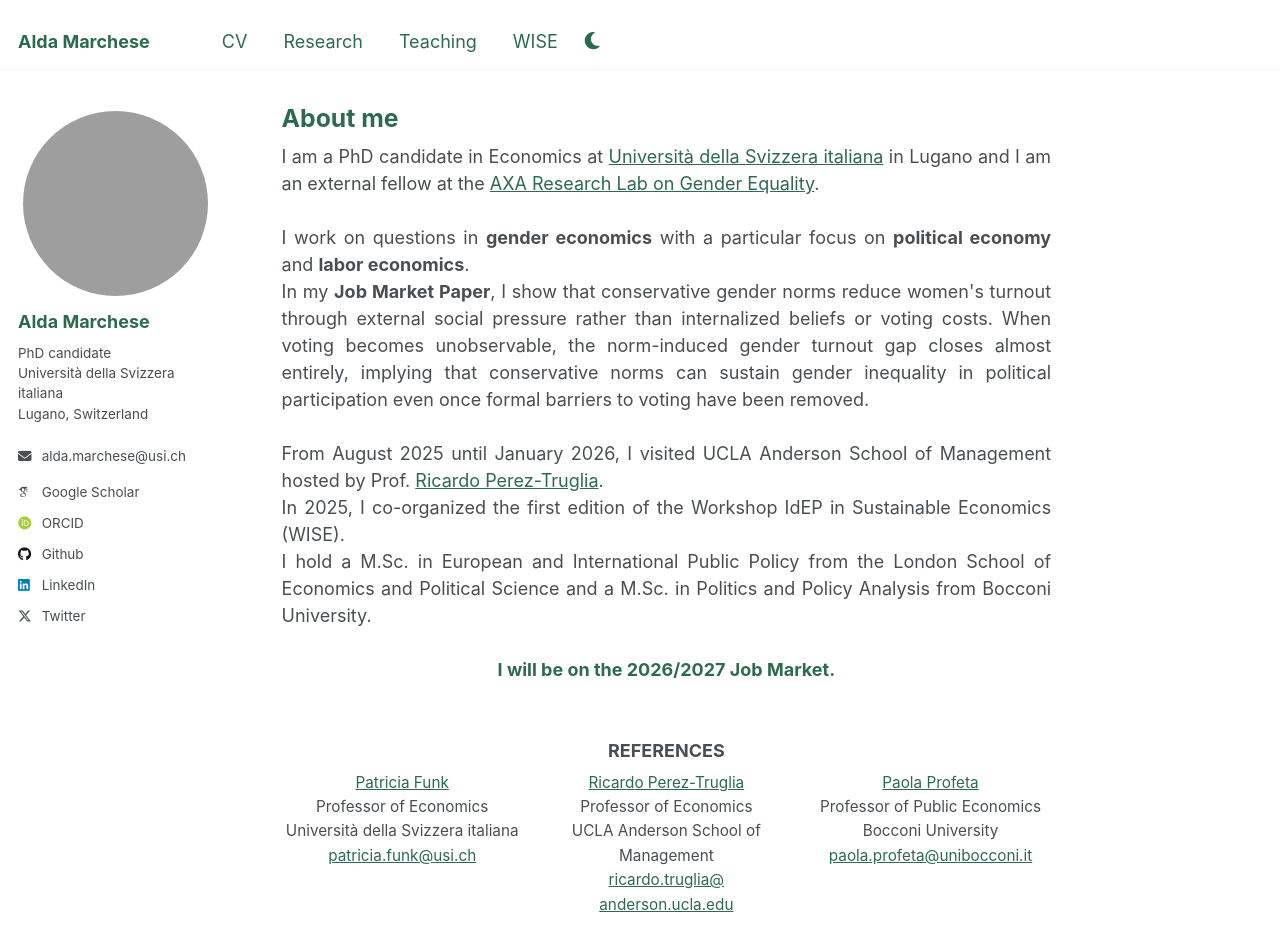
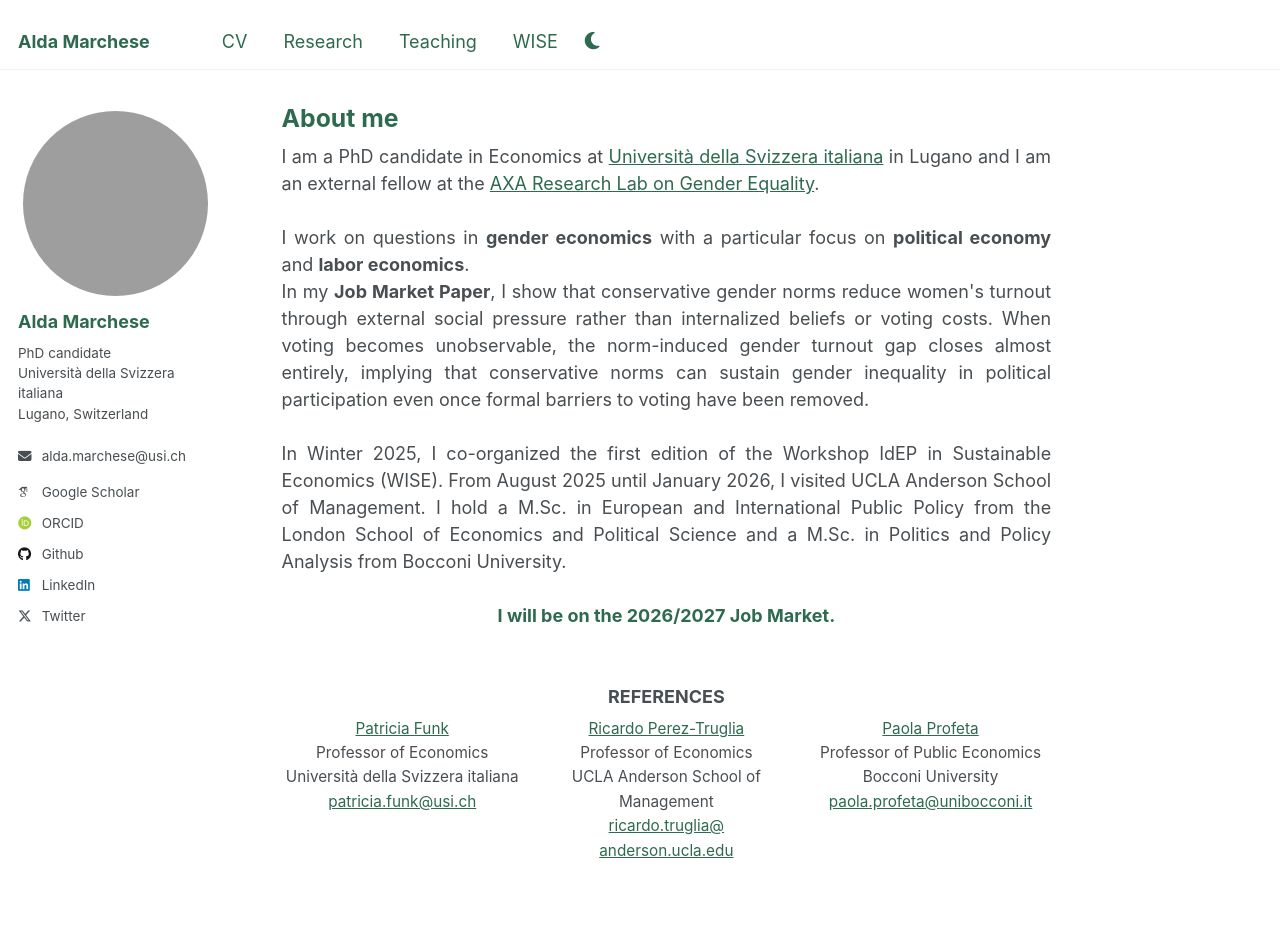
Before and after one commit to aldamarchese/aldamarchese.github.io, a Jekyll site: the page built from _pages/about.md, in a window 1280 px wide and 1142 px high. Shown: the top 951 px of the window. Built offline with Jekyll 4.4.1, drawn with Linux system fonts in a browser that asks for light colours; some web fonts are replaced.

Commit message:
Merge WISE, UCLA visit and education into one paragraph
Co-Authored-By: Claude Opus 5 <noreply@anthropic.com>

```diff
--- a/_pages/about.md
+++ b/_pages/about.md
@@ -16,13 +16,7 @@ I work on questions in <strong>gender economics</strong> with a particular focus
 In my <strong>Job Market Paper</strong>, I show that conservative gender norms reduce women's turnout through external social pressure rather than internalized beliefs or voting costs. When voting becomes unobservable, the norm-induced gender turnout gap closes almost entirely, implying that conservative norms can sustain gender inequality in political participation even once formal barriers to voting have been removed.
 <br><br>
 
-From August 2025 until January 2026, I visited UCLA Anderson School of Management hosted by Prof. <a href="https://ricardotruglia.com/">Ricardo Perez-Truglia</a>.
-<br>
-
-In 2025, I co-organized the first edition of the Workshop IdEP in Sustainable Economics (WISE).
-<br>
-
-I hold a M.Sc. in European and International Public Policy from the London School of Economics and Political Science and a M.Sc. in Politics and Policy Analysis from Bocconi University.
+In Winter 2025, I co-organized the first edition of the Workshop IdEP in Sustainable Economics (WISE). From August 2025 until January 2026, I visited UCLA Anderson School of Management. I hold a M.Sc. in European and International Public Policy from the London School of Economics and Political Science and a M.Sc. in Politics and Policy Analysis from Bocconi University.
 <br><br>
 
 <span class="job-market">I will be on the 2026/2027 Job Market.</span>
```
